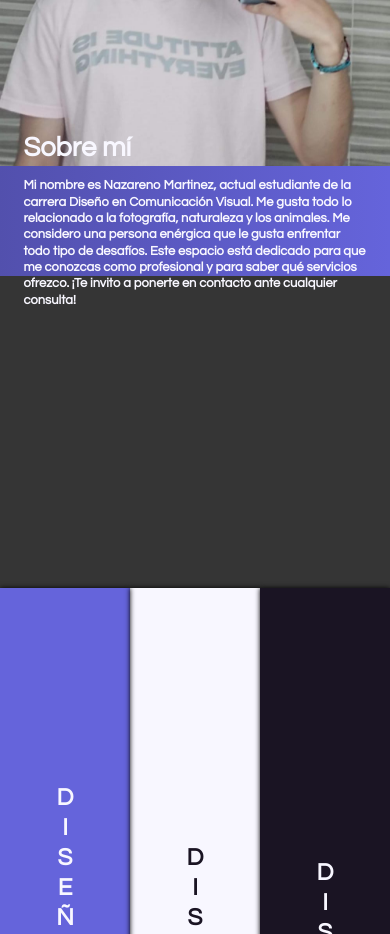
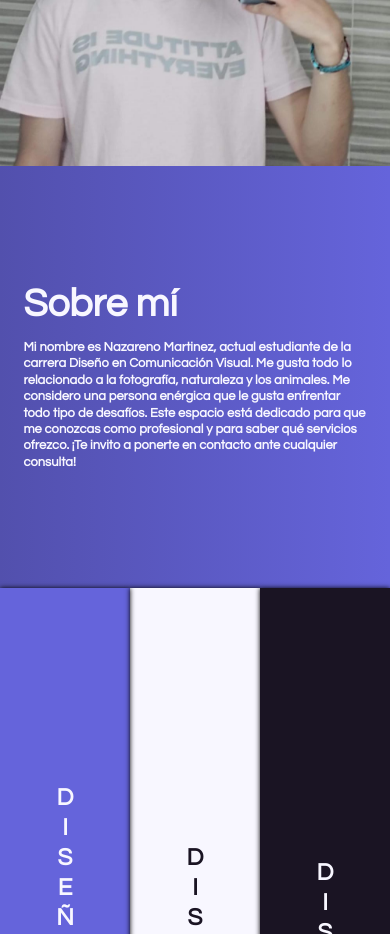
Before and after one commit to nzmrtnz/landpage, a plain HTML site: page index.html in a window 390 px wide. Shown: the part 1100-2034 px from the top of the page. Drawn offline with Linux system fonts and the light colour scheme.

Commit message:
Add files via upload

```diff
--- a/style.css
+++ b/style.css
@@ -90,7 +90,7 @@ nav ul li {
 
 #sobremi {
     display: flex;
-    height: 100%; width: 100%;
+    height: 100vh; width: 100%;
 }
 
 .empty {
@@ -256,13 +256,14 @@ nav ul li {
 
 .empty {
     display: flex;
-    flex-direction: column;
-    margin: 0px; border: 0px;
-    height: 50%; width: 100%;
+    flex-direction: row;
+    margin: 0px; border: 0px; padding: 0px;
+    height: 50vh;
     justify-content: center;
     background-image: linear-gradient(to right, #1a1423, #6564db);
     background-size: 400% 100%;
     animation: degradado-gris 10s ease-in-out infinite alternate;
+    flex-direction: column;
 }
 
 #sobremi figure {
@@ -277,8 +278,9 @@ nav ul li {
 
 .sobremidiv h1 {
     margin: 6vw; margin-bottom: 0px;
-    font-size: 7vw;
-    font-family: 'Questrial', sans-serif;}
+    font-size: 10vw;
+    font-family: 'Questrial', sans-serif;
+}
 
 #sobremi h2 {
     padding: 6vw;
@@ -300,7 +302,6 @@ nav ul li {
     height: 125px;
     padding: 25px;
     filter: invert(1);
-    transition: width 0.3s ease-in-out, height 0.3s ease-in-out;
 }
 
 }
```
